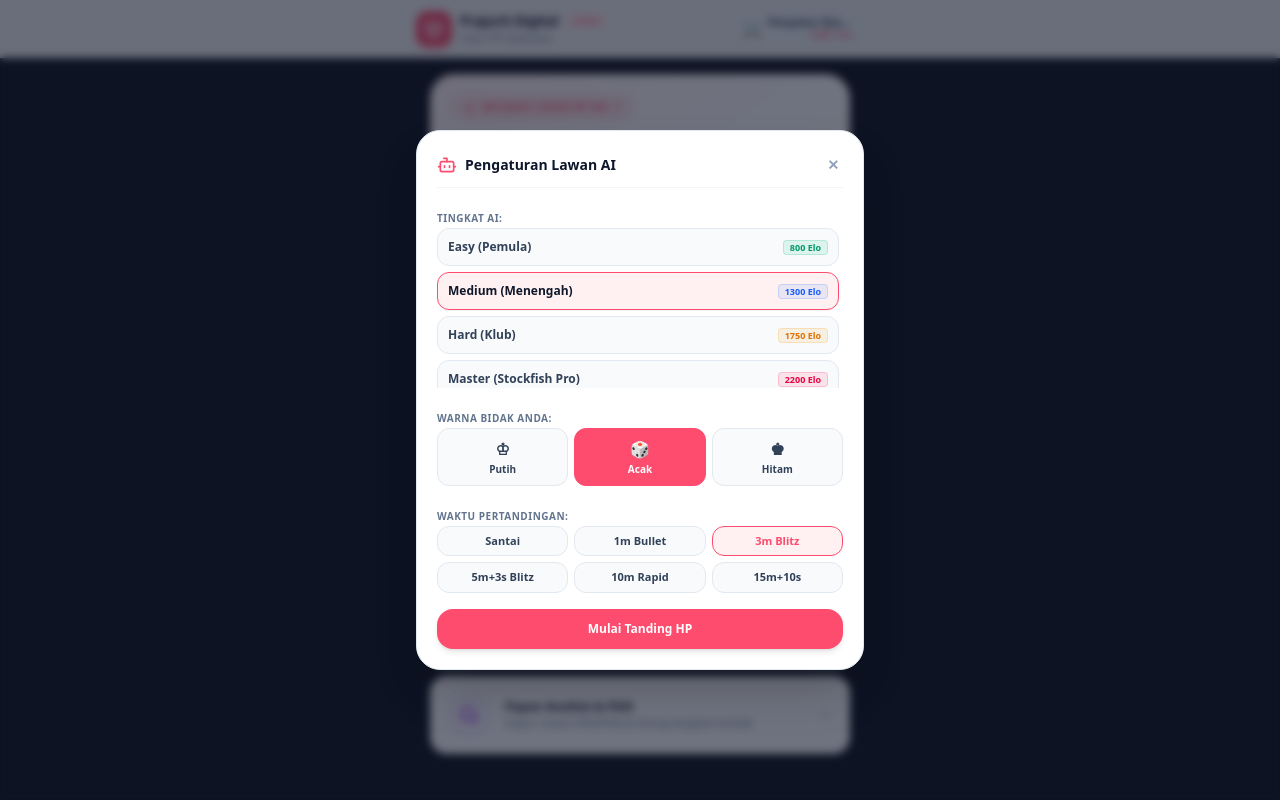
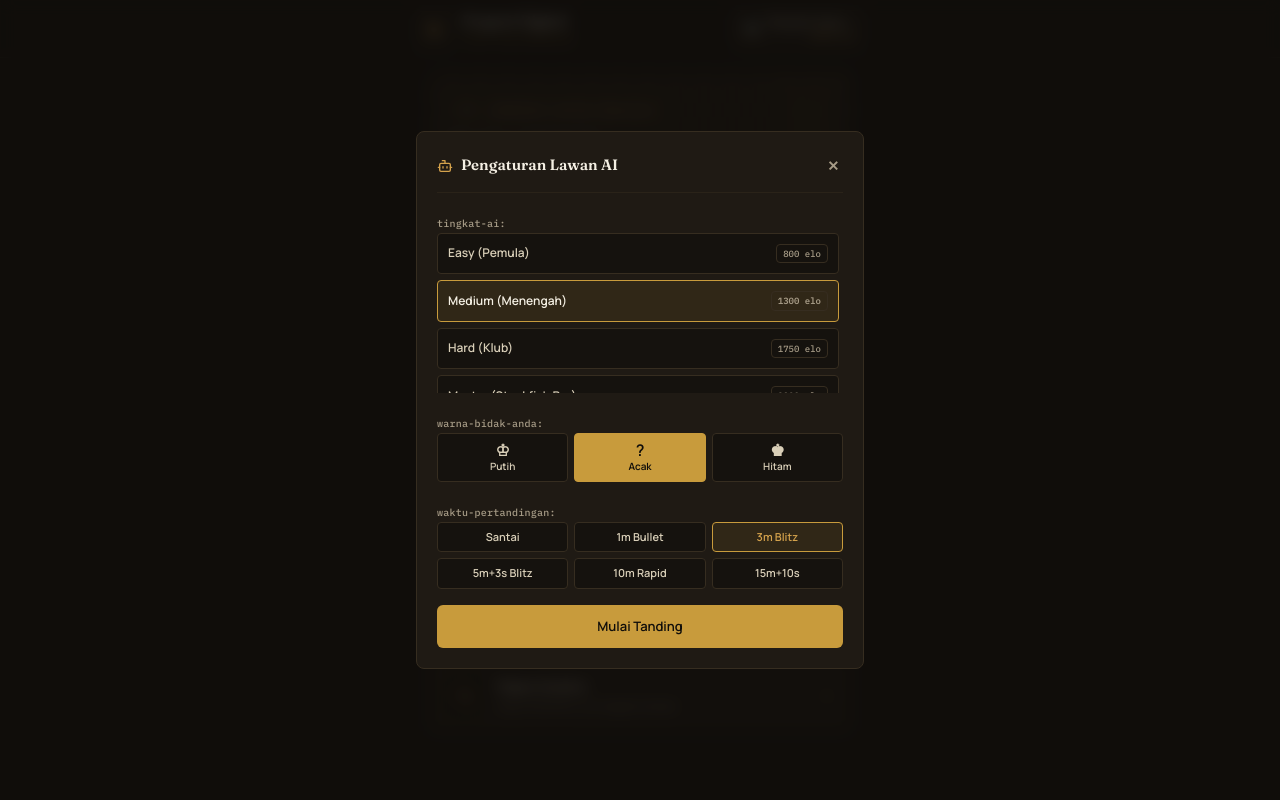
Before and after one commit to prajuritdigitalcom/Catur-Prajurit-Digital, a React (Vite) app: page / in a window 1280 px wide. Both pictures are taken after a click on the button "Main vs Stockfish AI". Shown: the top 800 px of the page. Built offline with nearby package versions, Linux system fonts and the light colour scheme.

Commit message:
style: redesign UI with dark theme and new typography
Update application theme to use a bespoke dark color palette (ink, bone, brass) and custom fonts (Fraunces, Manrope, IBM Plex Mono) to improve visual identity and readability.

```diff
--- a/index.html
+++ b/index.html
@@ -3,7 +3,14 @@
   <head>
     <meta charset="UTF-8" />
     <meta name="viewport" content="width=device-width, initial-scale=1.0" />
-    <title>My Google AI Studio App</title>
+    <meta name="theme-color" content="#15120E" />
+    <title>Prajurit Digital — Catur HP</title>
+    <link rel="preconnect" href="https://fonts.googleapis.com" />
+    <link rel="preconnect" href="https://fonts.gstatic.com" crossorigin />
+    <link
+      href="https://fonts.googleapis.com/css2?family=Fraunces:opsz,wght@9..144,500;9..144,600;9..144,700&family=Manrope:wght@400;500;600;700;800&family=IBM+Plex+Mono:wght@500;600&display=swap"
+      rel="stylesheet"
+    />
   </head>
   <body>
     <div id="root"></div>
--- a/src/App.tsx
+++ b/src/App.tsx
@@ -64,7 +64,7 @@ export default function App() {
   const isGameActive = currentTab === 'ai' || currentTab === 'local' || currentTab === 'gameroom';
 
   return (
-    <div className="min-h-screen bg-[#0b0f19] text-slate-100 flex flex-col selection:bg-[#fe4c6f] selection:text-white">
+    <div className="min-h-screen bg-ink-900 text-bone-200 flex flex-col selection:bg-brass-500 selection:text-ink-950">
       {/* Header Bar */}
       <Header
         profile={userProfile}
--- a/src/components/Header.tsx
+++ b/src/components/Header.tsx
@@ -1,5 +1,4 @@
 import React from 'react';
-import { Crown, Sparkles } from 'lucide-react';
 import { UserProfile } from '../types';
 
 interface HeaderProps {
@@ -16,41 +15,38 @@ export const Header: React.FC<HeaderProps> = ({
   isGameActive = false
 }) => {
   return (
-    <header className="sticky top-0 z-40 w-full bg-white/95 backdrop-blur-md border-b border-slate-200/80 px-3.5 py-2.5 shadow-xs">
+    <header className="sticky top-0 z-40 w-full bg-ink-900/95 backdrop-blur-md border-b border-ink-700 px-3.5 py-2.5">
       <div className="max-w-md mx-auto flex items-center justify-between">
-        {/* Brand Logo & Name */}
         <button
           onClick={() => onNavigate('play')}
-          className="flex items-center gap-2 text-left group focus:outline-none"
+          className="flex items-center gap-2.5 text-left group focus:outline-none"
         >
-          <div className="w-9 h-9 rounded-xl bg-[#fe4c6f] flex items-center justify-center text-white shadow-md shadow-rose-200 group-active:scale-95 transition-transform">
-            <Crown className="w-5 h-5 fill-white/20" />
+          <div className="w-9 h-9 rounded-md bg-ink-800 border border-brass-600/40 flex items-center justify-center text-brass-400 group-active:scale-95 transition-transform text-lg font-display">
+            ♞
           </div>
           <div>
             <div className="flex items-center gap-1.5">
-              <span className="font-extrabold text-sm tracking-tight text-slate-900 group-hover:text-[#fe4c6f] transition-colors">
+              <span className="font-display font-semibold text-[15px] tracking-tight text-bone-100 leading-none">
                 Prajurit Digital
               </span>
-              <span className="text-[9px] uppercase tracking-wider px-1.5 py-0.2 rounded-full bg-rose-50 text-[#fe4c6f] font-bold border border-rose-200/60">
-                Chess
-              </span>
             </div>
-            <p className="text-[10px] text-slate-500 font-medium">Catur HP Indonesia</p>
+            <p className="text-[10px] font-notation text-brass-500/80 tracking-wide mt-0.5">
+              catur.hp/indonesia
+            </p>
           </div>
         </button>
 
-        {/* Compact User Profile Chip */}
         <button
           onClick={() => onNavigate('profile')}
-          className="flex items-center gap-1.5 bg-slate-100/80 hover:bg-slate-200/80 border border-slate-200 px-2.5 py-1 rounded-full text-left transition-all active:scale-95"
+          className="flex items-center gap-1.5 bg-ink-800 hover:bg-ink-700 border border-ink-600 px-2.5 py-1 rounded-md text-left transition-all active:scale-95"
         >
-          <span className="text-base">{profile.avatar || '⚔️'}</span>
+          <span className="text-base leading-none">{profile.avatar || '⚔️'}</span>
           <div className="flex flex-col text-right">
-            <span className="text-[11px] font-bold text-slate-800 leading-tight truncate max-w-[85px]">
+            <span className="text-[11px] font-semibold text-bone-200 leading-tight truncate max-w-[85px]">
               {profile.displayName || profile.username}
             </span>
-            <span className="text-[9px] text-[#fe4c6f] font-mono font-bold">
-              {profile.rating} Elo
+            <span className="text-[9px] text-brass-400 font-notation">
+              {profile.rating} elo
             </span>
           </div>
         </button>
--- a/src/index.css
+++ b/src/index.css
@@ -1,52 +1,87 @@
 @import "tailwindcss";
 
+@theme {
+  --font-display: "Fraunces", ui-serif, Georgia, serif;
+  --font-sans: "Manrope", system-ui, -apple-system, "Segoe UI", sans-serif;
+  --font-notation: "IBM Plex Mono", ui-monospace, monospace;
+
+  --color-ink-950: #0f0d0a;
+  --color-ink-900: #15120e;
+  --color-ink-800: #1f1a14;
+  --color-ink-700: #2a2319;
+  --color-ink-600: #362d20;
+  --color-ink-500: #4a3f2e;
+
+  --color-bone-100: #f5f0e4;
+  --color-bone-200: #ede6d6;
+  --color-bone-300: #d9cfb8;
+  --color-bone-400: #a79c87;
+
+  --color-brass-300: #e4c47a;
+  --color-brass-400: #d4a24c;
+  --color-brass-500: #c89b3c;
+  --color-brass-600: #a87e2e;
+
+  --color-garnet-400: #b5504f;
+  --color-garnet-500: #9b3d3d;
+  --color-garnet-600: #7c2f2f;
+
+  --color-jade-400: #4f9a80;
+  --color-jade-500: #3f7a63;
+  --color-jade-600: #2f6350;
+}
+
 @layer base {
-  :root {
-    --primary: #fe4c6f;
-    --primary-hover: #e03a5b;
-    --bg-light: #f8fafc;
-    --card-light: #ffffff;
-    --border-light: #e2e8f0;
-  }
-
   body {
-    background-color: #f8fafc;
-    color: #0f172a;
-    font-family: system-ui, -apple-system, BlinkMacSystemFont, 'Segoe UI', Roboto, Oxygen, Ubuntu, Cantarell, sans-serif;
+    background-color: var(--color-ink-900);
+    color: var(--color-bone-200);
+    font-family: var(--font-sans);
     overflow-x: hidden;
     -webkit-tap-highlight-color: transparent;
   }
+
+  h1, h2, h3, .font-display {
+    font-family: var(--font-display);
+  }
 }
 
-/* Custom Scrollbars for Light Mode */
 ::-webkit-scrollbar {
   width: 5px;
   height: 5px;
 }
 
 ::-webkit-scrollbar-track {
-  background: #f1f5f9;
+  background: var(--color-ink-800);
 }
 
 ::-webkit-scrollbar-thumb {
-  background: #cbd5e1;
+  background: var(--color-ink-600);
   border-radius: 9999px;
 }
 
 ::-webkit-scrollbar-thumb:hover {
-  background: #fe4c6f;
+  background: var(--color-brass-500);
 }
 
-/* Subtle Glow Animations for Light Theme */
-@keyframes pulseGlowLight {
+.board-texture {
+  background-image:
+    linear-gradient(45deg, rgba(212, 162, 76, 0.05) 25%, transparent 25%),
+    linear-gradient(-45deg, rgba(212, 162, 76, 0.05) 25%, transparent 25%),
+    linear-gradient(45deg, transparent 75%, rgba(212, 162, 76, 0.05) 75%),
+    linear-gradient(-45deg, transparent 75%, rgba(212, 162, 76, 0.05) 75%);
+  background-size: 28px 28px;
+  background-position: 0 0, 0 14px, 14px -14px, -14px 0px;
+}
+
+@keyframes pulseGlowBrass {
   0%, 100% {
-    box-shadow: 0 0 12px rgba(254, 76, 111, 0.15);
+    box-shadow: 0 0 10px rgba(212, 162, 76, 0.18);
   }
   50% {
-    box-shadow: 0 0 20px rgba(254, 76, 111, 0.35);
+    box-shadow: 0 0 18px rgba(212, 162, 76, 0.35);
   }
 }
 
 .glow-primary {
-  animation: pulseGlowLight 3s infinite ease-in-out;
+  animation: pulseGlowBrass 3s infinite ease-in-out;
 }
--- a/src/views/LandingView.tsx
+++ b/src/views/LandingView.tsx
@@ -1,5 +1,5 @@
 import React from 'react';
-import { Bot, Users, Globe, Search, Zap, Trophy, ChevronRight, Play } from 'lucide-react';
+import { Bot, Users, Globe, Search, ChevronRight } from 'lucide-react';
 import { AILevel, TimeControl } from '../types';
 import { AI_LEVELS, TIME_CONTROLS } from '../constants/chess';
 
@@ -10,6 +10,19 @@ interface LandingViewProps {
   onOpenAnalysis: () => void;
 }
 
+const MODES = [
+  { id: 'ai', icon: Bot, title: 'Lawan Bot AI', desc: '5 level, Stockfish engine + evaluation bar', tag: '1.e4', accent: 'brass' as const },
+  { id: 'local', icon: Users, title: 'Main Lokal', desc: 'Dua pemain bergantian di satu HP', tag: 'O-O', accent: 'jade' as const },
+  { id: 'online', icon: Globe, title: 'Lobi Room Online', desc: 'Room privat, undang teman lewat kode', tag: '1-0', accent: 'garnet' as const },
+  { id: 'analysis', icon: Search, title: 'Papan Analisis', desc: 'Impor FEN/PGN, cari langkah terbaik', tag: '!?', accent: 'brass' as const }
+];
+
+const accentClasses = {
+  brass: { icon: 'text-brass-400', border: 'group-hover:border-brass-500/50', tag: 'text-brass-500 border-brass-600/40' },
+  jade: { icon: 'text-jade-400', border: 'group-hover:border-jade-500/50', tag: 'text-jade-400 border-jade-500/40' },
+  garnet: { icon: 'text-garnet-400', border: 'group-hover:border-garnet-500/50', tag: 'text-garnet-400 border-garnet-500/40' }
+};
+
 export const LandingView: React.FC<LandingViewProps> = ({
   onStartAI,
   onStartLocal,
@@ -18,7 +31,7 @@ export const LandingView: React.FC<LandingViewProps> = ({
 }) => {
   const [selectedAILevel, setSelectedAILevel] = React.useState<AILevel>('medium');
   const [selectedColor, setSelectedColor] = React.useState<'w' | 'b' | 'random'>('random');
-  const [selectedTimeControl, setSelectedTimeControl] = React.useState<TimeControl>(TIME_CONTROLS[2]); // 3m Blitz
+  const [selectedTimeControl, setSelectedTimeControl] = React.useState<TimeControl>(TIME_CONTROLS[2]);
   const [showAiModal, setShowAiModal] = React.useState(false);
 
   const handleConfirmAI = () => {
@@ -32,28 +45,38 @@ export const LandingView: React.FC<LandingViewProps> = ({
     onStartAI(selectedAILevel, finalColor, selectedTimeControl);
   };
 
+  const handleModeClick = (id: string) => {
+    if (id === 'ai') setShowAiModal(true);
+    else if (id === 'local') onStartLocal(TIME_CONTROLS[0]);
+    else if (id === 'online') onOpenOnline();
+    else if (id === 'analysis') onOpenAnalysis();
+  };
+
   return (
-    <div className="w-full max-w-md mx-auto px-3.5 py-4 space-y-4 animate-in fade-in duration-200 pb-20">
-      {/* Mobile Hero Card */}
-      <div className="bg-gradient-to-br from-rose-50 via-white to-orange-50 border border-rose-100 rounded-3xl p-5 shadow-sm space-y-3 relative overflow-hidden">
-        <div className="inline-flex items-center gap-1.5 px-3 py-1 rounded-full bg-[#fe4c6f]/10 border border-[#fe4c6f]/20 text-[#fe4c6f] font-extrabold text-[10px] uppercase tracking-wider">
-          <Zap className="w-3 h-3" />
-          Aplikasi Catur HP No. 1
+    <div className="w-full max-w-md mx-auto px-3.5 py-4 space-y-5 animate-in fade-in duration-200 pb-24">
+      <div className="board-texture relative overflow-hidden bg-ink-800 border border-ink-600 rounded-lg p-5 space-y-3">
+        <div className="absolute top-0 right-0 text-[120px] leading-none text-brass-500/5 font-display select-none -mr-3 -mt-4">
+          ♜
         </div>
 
-        <h1 className="text-2xl font-black text-slate-900 tracking-tight leading-tight">
-          Main Catur HP <br />
-          <span className="text-[#fe4c6f]">Terang, Cepat & Seru</span>
+        <div className="inline-flex items-center gap-1.5 px-2 py-1 rounded-sm border border-brass-600/40 text-brass-400 font-notation text-[10px] tracking-wide">
+          e4 — pembukaan paling dipercaya
+        </div>
+
+        <h1 className="font-display text-[26px] font-semibold text-bone-100 tracking-tight leading-[1.15] relative">
+          Setiap bidak
+          <br />
+          adalah <span className="text-brass-400 italic">prajurit</span>.
         </h1>
 
-        <p className="text-slate-600 text-xs leading-relaxed">
-          Pilih mode permainan favorit Anda. Nikmati AI Stockfish, tanding online realtime, atau lawan teman dalam satu HP.
+        <p className="text-bone-400 text-[13px] leading-relaxed relative max-w-[85%]">
+          Pilih medan tanding: lawan AI Stockfish, main santai satu HP, atau adu strategi online bareng teman.
         </p>
 
-        <div className="pt-1 flex flex-col gap-2">
+        <div className="pt-1 flex flex-col gap-2 relative">
           <button
             onClick={() => setShowAiModal(true)}
-            className="w-full py-3 px-4 rounded-2xl bg-[#fe4c6f] hover:bg-[#e03a5b] text-white font-extrabold text-xs shadow-md shadow-rose-200 active:scale-98 transition-all flex items-center justify-center gap-2"
+            className="glow-primary w-full py-3 px-4 rounded-md bg-brass-500 hover:bg-brass-400 text-ink-950 font-semibold text-[13px] active:scale-[0.98] transition-all flex items-center justify-center gap-2"
           >
             <Bot className="w-4 h-4" />
             Main vs Stockfish AI
@@ -62,135 +85,84 @@ export const LandingView: React.FC<LandingViewProps> = ({
 
           <button
             onClick={onOpenOnline}
-            className="w-full py-3 px-4 rounded-2xl bg-white hover:bg-slate-50 text-slate-800 font-extrabold text-xs border border-slate-200 shadow-2xs active:scale-98 transition-all flex items-center justify-center gap-2"
+            className="w-full py-3 px-4 rounded-md bg-transparent hover:bg-ink-700 text-bone-200 font-semibold text-[13px] border border-ink-600 active:scale-[0.98] transition-all flex items-center justify-center gap-2"
           >
-            <Globe className="w-4 h-4 text-[#fe4c6f]" />
+            <Globe className="w-4 h-4 text-brass-400" />
             Main Online (Lobi Room)
-            <ChevronRight className="w-4 h-4 ml-auto text-slate-400" />
+            <ChevronRight className="w-4 h-4 ml-auto text-bone-400" />
           </button>
         </div>
       </div>
 
-      {/* Play Modes List (Mobile Vertical Cards) */}
-      <div className="space-y-2.5">
-        <h2 className="text-xs font-black text-slate-500 uppercase tracking-wider px-1">
-          Pilihan Mode Tanding
+      <div className="space-y-2">
+        <h2 className="text-[11px] font-notation text-bone-400 tracking-wide px-1">
+          pilih-mode.tanding
         </h2>
 
-        {/* VS AI */}
+        {MODES.map((mode) => {
+          const Icon = mode.icon;
+          const a = accentClasses[mode.accent];
+          return (
             <div
-          onClick={() => setShowAiModal(true)}
-          className="bg-white hover:bg-rose-50/50 border border-slate-200 p-4 rounded-2xl flex items-center gap-3.5 cursor-pointer shadow-2xs active:scale-98 transition-all"
+              key={mode.id}
+              onClick={() => handleModeClick(mode.id)}
+              className={`group bg-ink-800 border border-ink-600 ${a.border} p-3.5 rounded-md flex items-center gap-3 cursor-pointer active:scale-[0.98] transition-all`}
             >
-          <div className="w-11 h-11 rounded-2xl bg-rose-50 text-[#fe4c6f] flex items-center justify-center font-bold flex-shrink-0 border border-rose-100">
-            <Bot className="w-5 h-5" />
+              <div className="w-10 h-10 rounded-sm bg-ink-900 border border-ink-600 flex items-center justify-center flex-shrink-0">
+                <Icon className={`w-[18px] h-[18px] ${a.icon}`} />
               </div>
               <div className="flex-1 min-w-0">
-            <div className="font-extrabold text-xs text-slate-900">
-              Lawan Bot AI (Stockfish)
+                <div className="font-semibold text-[13px] text-bone-100">
+                  {mode.title}
                 </div>
-            <div className="text-[11px] text-slate-500 truncate">
-              5 Level (Pemula s/d Master) + Evaluation Bar
+                <div className="text-[11px] text-bone-400 truncate mt-0.5">
+                  {mode.desc}
                 </div>
               </div>
-          <ChevronRight className="w-4 h-4 text-slate-400" />
+              <span className={`hidden xs:inline-block font-notation text-[10px] px-1.5 py-0.5 rounded-sm border ${a.tag}`}>
+                {mode.tag}
+              </span>
+              <ChevronRight className="w-4 h-4 text-bone-400 flex-shrink-0" />
+            </div>
+          );
+        })}
       </div>
 
-        {/* Pass & Play (Lokal) */}
-        <div
-          onClick={() => onStartLocal(TIME_CONTROLS[0])}
-          className="bg-white hover:bg-blue-50/50 border border-slate-200 p-4 rounded-2xl flex items-center gap-3.5 cursor-pointer shadow-2xs active:scale-98 transition-all"
-        >
-          <div className="w-11 h-11 rounded-2xl bg-blue-50 text-blue-600 flex items-center justify-center font-bold flex-shrink-0 border border-blue-100">
-            <Users className="w-5 h-5" />
-          </div>
-          <div className="flex-1 min-w-0">
-            <div className="font-extrabold text-xs text-slate-900">
-              Main Lokal (Pass & Play)
-            </div>
-            <div className="text-[11px] text-slate-500 truncate">
-              Main 2 orang bergantian dalam 1 layar HP
-            </div>
-          </div>
-          <ChevronRight className="w-4 h-4 text-slate-400" />
-        </div>
-
-        {/* Online Room */}
-        <div
-          onClick={onOpenOnline}
-          className="bg-white hover:bg-amber-50/50 border border-slate-200 p-4 rounded-2xl flex items-center gap-3.5 cursor-pointer shadow-2xs active:scale-98 transition-all"
-        >
-          <div className="w-11 h-11 rounded-2xl bg-amber-50 text-amber-600 flex items-center justify-center font-bold flex-shrink-0 border border-amber-100">
-            <Globe className="w-5 h-5" />
-          </div>
-          <div className="flex-1 min-w-0">
-            <div className="font-extrabold text-xs text-slate-900">
-              Lobi Room Online
-            </div>
-            <div className="text-[11px] text-slate-500 truncate">
-              Buat room private, undang teman via kode unik
-            </div>
-          </div>
-          <ChevronRight className="w-4 h-4 text-slate-400" />
-        </div>
-
-        {/* Analysis Board */}
-        <div
-          onClick={onOpenAnalysis}
-          className="bg-white hover:bg-purple-50/50 border border-slate-200 p-4 rounded-2xl flex items-center gap-3.5 cursor-pointer shadow-2xs active:scale-98 transition-all"
-        >
-          <div className="w-11 h-11 rounded-2xl bg-purple-50 text-purple-600 flex items-center justify-center font-bold flex-shrink-0 border border-purple-100">
-            <Search className="w-5 h-5" />
-          </div>
-          <div className="flex-1 min-w-0">
-            <div className="font-extrabold text-xs text-slate-900">
-              Papan Analisis & PGN
-            </div>
-            <div className="text-[11px] text-slate-500 truncate">
-              Impor notasi FEN/PGN & hitung langkah terbaik
-            </div>
-          </div>
-          <ChevronRight className="w-4 h-4 text-slate-400" />
-        </div>
-      </div>
-
-      {/* Mobile AI Setup Modal */}
       {showAiModal && (
-        <div className="fixed inset-0 bg-slate-900/60 backdrop-blur-xs flex items-end sm:items-center justify-center z-50 p-3">
-          <div className="bg-white border border-slate-200 rounded-3xl p-5 max-w-md w-full space-y-4 shadow-2xl animate-in slide-in-from-bottom duration-200">
-            <div className="flex items-center justify-between pb-2 border-b border-slate-100">
+        <div className="fixed inset-0 bg-ink-950/80 backdrop-blur-sm flex items-end sm:items-center justify-center z-50 p-3">
+          <div className="bg-ink-800 border border-ink-600 rounded-lg p-5 max-w-md w-full space-y-4 animate-in slide-in-from-bottom duration-200">
+            <div className="flex items-center justify-between pb-3 border-b border-ink-700">
               <div className="flex items-center gap-2">
-                <Bot className="w-5 h-5 text-[#fe4c6f]" />
-                <h3 className="text-sm font-extrabold text-slate-900">Pengaturan Lawan AI</h3>
+                <Bot className="w-4 h-4 text-brass-400" />
+                <h3 className="font-display text-[15px] font-semibold text-bone-100">Pengaturan Lawan AI</h3>
               </div>
               <button
                 onClick={() => setShowAiModal(false)}
-                className="text-slate-400 hover:text-slate-800 font-bold p-1 text-sm"
+                className="text-bone-400 hover:text-bone-100 font-bold p-1 text-sm"
               >
                 ✕
               </button>
             </div>
 
-            {/* Level Selection */}
             <div className="space-y-1.5">
-              <label className="text-[10px] font-black uppercase tracking-wider text-slate-500">
-                Tingkat AI:
+              <label className="text-[10px] font-notation text-bone-400 tracking-wide">
+                tingkat-ai:
               </label>
               <div className="grid grid-cols-1 gap-1.5 max-h-[160px] overflow-y-auto pr-1">
                 {AI_LEVELS.filter((l) => l.id !== 'custom').map((lvl) => (
                   <button
                     key={lvl.id}
                     onClick={() => setSelectedAILevel(lvl.id)}
-                    className={`p-2.5 rounded-xl text-left border transition-all ${
+                    className={`p-2.5 rounded-sm text-left border transition-all ${
                       selectedAILevel === lvl.id
-                        ? 'bg-rose-50 border-[#fe4c6f] text-slate-900 font-bold shadow-2xs'
-                        : 'bg-slate-50 border-slate-200 text-slate-700 hover:bg-slate-100'
+                        ? 'bg-brass-500/10 border-brass-500 text-bone-100 font-semibold'
+                        : 'bg-ink-900 border-ink-600 text-bone-300 hover:bg-ink-700'
                     }`}
                   >
                     <div className="flex items-center justify-between">
-                      <span className="font-bold text-xs">{lvl.name}</span>
-                      <span className={`text-[9px] px-1.5 py-0.2 rounded font-bold border ${lvl.badgeColor}`}>
-                        {lvl.elo} Elo
+                      <span className="font-semibold text-xs">{lvl.name}</span>
+                      <span className="text-[9px] font-notation px-1.5 py-0.5 rounded-sm border border-ink-600 text-bone-400">
+                        {lvl.elo} elo
                       </span>
                     </div>
                   </button>
@@ -198,47 +170,45 @@ export const LandingView: React.FC<LandingViewProps> = ({
               </div>
             </div>
 
-            {/* Color Selection */}
             <div className="space-y-1.5">
-              <label className="text-[10px] font-black uppercase tracking-wider text-slate-500">
-                Warna Bidak Anda:
+              <label className="text-[10px] font-notation text-bone-400 tracking-wide">
+                warna-bidak-anda:
               </label>
               <div className="grid grid-cols-3 gap-1.5">
                 {[
                   { id: 'w', label: 'Putih', icon: '♔' },
-                  { id: 'random', label: 'Acak', icon: '🎲' },
+                  { id: 'random', label: 'Acak', icon: '?' },
                   { id: 'b', label: 'Hitam', icon: '♚' }
                 ].map((c) => (
                   <button
                     key={c.id}
                     onClick={() => setSelectedColor(c.id as 'w' | 'b' | 'random')}
-                    className={`py-2 px-2 rounded-xl border text-xs font-bold flex flex-col items-center gap-0.5 transition-all ${
+                    className={`py-2 px-2 rounded-sm border text-xs font-semibold flex flex-col items-center gap-0.5 transition-all ${
                       selectedColor === c.id
-                        ? 'bg-[#fe4c6f] text-white border-[#fe4c6f]'
-                        : 'bg-slate-50 border-slate-200 text-slate-700 hover:bg-slate-100'
+                        ? 'bg-brass-500 text-ink-950 border-brass-500'
+                        : 'bg-ink-900 border-ink-600 text-bone-300 hover:bg-ink-700'
                     }`}
                   >
-                    <span className="text-base">{c.icon}</span>
+                    <span className="text-base leading-none">{c.icon}</span>
                     <span className="text-[10px]">{c.label}</span>
                   </button>
                 ))}
               </div>
             </div>
 
-            {/* Time Control */}
             <div className="space-y-1.5">
-              <label className="text-[10px] font-black uppercase tracking-wider text-slate-500">
-                Waktu Pertandingan:
+              <label className="text-[10px] font-notation text-bone-400 tracking-wide">
+                waktu-pertandingan:
               </label>
               <div className="grid grid-cols-3 gap-1.5">
                 {TIME_CONTROLS.slice(0, 6).map((tc) => (
                   <button
                     key={tc.id}
                     onClick={() => setSelectedTimeControl(tc)}
-                    className={`py-1.5 px-2 rounded-xl border text-[11px] font-bold text-center transition-all ${
+                    className={`py-1.5 px-2 rounded-sm border text-[11px] font-semibold text-center transition-all ${
                       selectedTimeControl.id === tc.id
-                        ? 'bg-rose-50 text-[#fe4c6f] border-[#fe4c6f]'
-                        : 'bg-slate-50 border-slate-200 text-slate-700 hover:bg-slate-100'
+                        ? 'bg-brass-500/10 text-brass-400 border-brass-500'
+                        : 'bg-ink-900 border-ink-600 text-bone-300 hover:bg-ink-700'
                     }`}
                   >
                     {tc.label}
@@ -249,9 +219,9 @@ export const LandingView: React.FC<LandingViewProps> = ({
 
             <button
               onClick={handleConfirmAI}
-              className="w-full py-3 rounded-2xl bg-[#fe4c6f] hover:bg-[#e03a5b] text-white font-extrabold text-xs shadow-md transition-all active:scale-98"
+              className="w-full py-3 rounded-md bg-brass-500 hover:bg-brass-400 text-ink-950 font-semibold text-[13px] transition-all active:scale-[0.98]"
             >
-              Mulai Tanding HP
+              Mulai Tanding
             </button>
           </div>
         </div>
```
Also changed, not shown: src/components/Footer.tsx (+8 -8 lines), src/components/MobileBottomNav.tsx (+21 -9 lines). Lines whose indentation alone changed are shown as unchanged.
